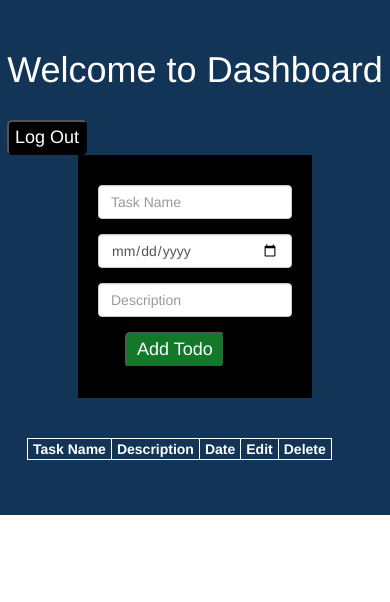
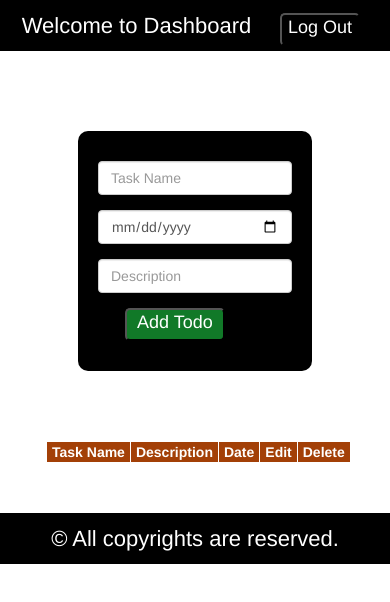
Before and after one commit to shorabhChobey/angular4-task, an Angular app: page /dashboard in a window 390 px wide. Shown: the top 602 px of the page. Built offline with nearby package versions, Linux system fonts and the light colour scheme.

Commit message:
Mobile responsive

```diff
--- a/src/app/dashboard/dashboard.component.css
+++ b/src/app/dashboard/dashboard.component.css
@@ -1,11 +1,22 @@
 
 .dashboard{
-	width: 100%;
-	background-color: #123456;
+	background: linear-gradient(left, #23ab34, #1f2e9a);
 	color: white;
+	padding-top: 80px;
+	height: 100%;
+
+}
+header{
+	background-color: black;
+	color: white;
+	font-size: 32px;
+	text-align: center;
 	padding-top: 10px;
-	height: 100%;
-	overflow: auto;
+	padding-bottom: 10px;
+}
+.head
+{
+	float: right;
 }
 
 a{
@@ -26,14 +37,17 @@ h1{
 }
 
 .dashboard-form{
+	border-radius: 10px;
+	padding-top: 50px;
 	background-color: black;
 	padding:30px 20px;
-	margin-left: 35%;
+	margin-left: 30%;
 	margin-right: 35%;
 }
 
-.row{
-padding-top: 40px;
+.table{
+	padding-left: 2%;
+padding-top: 70px;
 }
 table{
 
@@ -45,8 +59,10 @@ table{
 th{	border:1px solid white;
 	text-align: center;
 	padding: 0 5px;
+	background-color: #a34007;
 }
 td{
+	background-color: #2a2a36;
 	text-align: center;
 		padding: 5px 5px;
 		border:1px solid white;
@@ -56,7 +72,7 @@ button{
 	font-size: 18px;
 	border-radius: 5px;
 	background-color: black;
-	padding-top: 3px;
+	padding-top: 0px;
 	padding-bottom: 3px;
 }
 .button{
@@ -70,7 +86,19 @@ button{
 	padding-left: 60px;
 }
 
+.alert{
+	color:#ed0c07;
+	padding:5px !important;
+}
 
+footer{
+	padding: 10px 0px;
+	background-color: black;
+	text-align: center;
+	font-size: 22px;
+	color: white;
+
+}
 
 /*---------media queries--------------*/
 @media (max-width: 1200px)
@@ -125,8 +153,8 @@ table{
 {
 
 .dashboard-form{
-	margin-left: 5%;
-	margin-right: 5%;
+	margin-left: 15%;
+	margin-right: 15%;
 }
 table{
 	margin-left: 10%;
@@ -152,7 +180,9 @@ table{
 	margin-left: 10%;
 	margin-right:10%;
 }
-
+header{
+	font-size: 22px;
+}
 
 }
 /*---------end media query-------*/
--- a/src/app/dashboard/dashboard.component.html
+++ b/src/app/dashboard/dashboard.component.html
@@ -1,31 +1,38 @@
-
+<header>
+<div class="header">
+ Welcome to Dashboard <span class="head"> <a  routerLink="/login"><button>Log Out</button></a></span>
+</div>
+</header>
 <div class="dashboard">
-<div class="header"><h1>Welcome to Dashboard</h1><a  routerLink="/login"><button>Log Out</button></a>
+<form ngNativeValidate class="dashboard-form"  #dashboard="ngForm" >
+  <div class="form-group">
+   <input type="text"  class="form-control" id="name" placeholder="Task Name" name="taskname" ngModel required [value]="name" #formTask="ngModel">
+   <div *ngIf="formTask.touched &&formTask.errors?.required" class="alert alert-danger">
+   Please enter task name.
    </div>
-
-<form  class="dashboard-form"  #dashboard="ngForm"   >
-         <div class="form-group">
-           <input type="text"  class="form-control" id="name" placeholder="Task Name" name="taskname" ngModel required   [value]="name">
   </div>
   <div class="form-group" >
-           <input type="date"  class="form-control" id="date" placeholder="Date" name="date" ngModel required  [value]="date">
+   <input type="date"  class="form-control" id="date" placeholder="Date" name="date" ngModel required [value]="date" #formDate="ngModel">
+   <div *ngIf="formDate.touched &&formDate.errors?.required" class="alert alert-danger">
+   Please enter the date.
    </div>
-
+  </div>
    <div>
-           <input type="text"  class="form-control" id="description" placeholder="Description" name="description" ngModel [value]="description">
+  <input type="text"  class="form-control" id="description" placeholder="Description" name="description" required ngModel [value]="description" #formDescription="ngModel">
+  <div *ngIf="formDescription.touched &&formDescription.errors?.required" class="alert alert-danger">
+  Please enter description.
+  </div>
   </div>
   <div>
   <input type="hidden"  class="form-control" id="description" placeholder="Description" name="taskUpdate" ngModel [value]="hidden">
   </div>
   <div class="button-flow">
   <button class="button"  type='submit' (click)="onSubmit(dashboard.value)" >Add Todo</button>
-
   <button class="button" type="submit"  *ngIf="update" (click)="updateItem(dashboard .value)" >Update</button>
   </div>
-
   </form>
 
-<div class="row">
+<div class="table">
 <table>
 <tr>
  <th>Task Name</th>
@@ -34,7 +41,6 @@
  <th>Edit</th>
  <th>Delete</th>
 </tr>
-
 <tbody *ngFor= "let x of this.match">
 <tr>
 <td>{{x.taskname}}</td>
@@ -43,9 +49,12 @@
 <td><button (click)="edit(x.taskname)">Edit</button></td>
 <td><button (click)="delete(x.delete)">Delete</button></td>
 </tr>
-
-
 </tbody>
 </table>
 </div>
 </div>
+
+
+<footer>
+© All copyrights are reserved.
+</footer>
--- a/src/app/login/login.component.css
+++ b/src/app/login/login.component.css
@@ -1,14 +1,37 @@
+*{
+	padding: 0px;
+	margin: 0px;
+}
+body{
+	margin-top: 0px;
+	margin-bottom:0px;
+	margin-left:0px;
+	margin-right:0px;
+}
+.login{
+	padding-top: 10px;
+	padding-bottom: 10px;
+	font-size: 36px;
+
+	color: white;
+	text-align: center;
+	background-color: #14334d;
+
+}
+
 .signin{
-	padding-top: 70px;
-	padding-bottom: 270px;
+	padding-top: 140px;
+	padding-bottom: 165.5px;
 	background: linear-gradient(#ac2345, #2345ae);
 	color: white;
 	font-size: 18px;
 }
 input{
 padding-left: 20px;
+padding-right: 20px;
 	color: black;
 }
+
 
 .sign-in-form{
 	border-radius: 10px;
@@ -17,7 +40,10 @@ padding-left: 20px;
 	margin-right: 37%;
 	background-color: black;
 }
-
+a{
+	color:white;
+	text-decoration: none;
+}
 .email{
 	padding-top: 20px;
 	padding-bottom: 10px;
@@ -43,3 +69,125 @@ padding-left: 20px;
 form{
 	padding-bottom: 20px;
 }
+
+.submit{
+	padding-top: 10px;
+	padding-right: 10px;
+}
+
+.submit-button{
+	border-radius: 5px;
+	padding-left: 30px;
+	padding-right: 30px;
+	padding-top: 5px;
+	padding-bottom: 5px;
+	font-size: 20px;
+	background-color: #eb3800;
+	color:white;
+}
+
+
+.submit-button:hover{
+	background-color: #ab34e4;
+
+}
+
+.forget{
+	padding-top: 10px;
+	text-align: center;
+}
+
+.signup{
+	padding-top: 5px;
+	text-align: center;
+}
+.alert{
+	color: #ed0c07 !important;
+	    margin-left: 18px;
+    margin-right: 17px;
+}
+
+footer{
+	padding-top: 10px;
+	padding-bottom: 10px;
+	color: white;
+	text-align: center;
+	font-size: 24px;
+	background-color: #021b30;
+}
+
+
+
+
+
+/*---------media queries--------------*/
+@media (min-width: 1200px)
+{
+.sign-in-form{
+
+margin-left: 37%;
+    margin-right: 37%;
+}.alert{
+	    margin-left: 50px;
+    margin-right: 50px;
+}
+
+}
+
+@media screen and (min-width: 992px) and (max-width: 1199px)
+{
+.sign-in-form{
+
+margin-left: 32%;
+    margin-right: 32%;
+}
+.alert{
+	    margin-left: 60px;
+    margin-right: 60px;
+}
+
+
+}
+
+@media screen and (min-width: 768px) and (max-width: 991px)
+{
+.sign-in-form{
+margin-left: 28%;
+    margin-right: 28%;
+
+}
+.alert{
+	    margin-left: 47px;
+    margin-right: 47px;
+}
+
+
+}
+
+@media screen and (min-width: 576px) and (max-width: 767px)
+{
+.sign-in-form{
+	margin-left: 23%;
+    margin-right: 23%;
+}
+.alert{
+	    margin-left: 25px;
+    margin-right: 25px;
+}
+
+}
+
+@media (max-width: 575px)
+{
+.sign-in-form{
+
+margin-left: 17%;
+    margin-right: 17%;
+}
+.alert{
+	    margin-left: 39px;
+    margin-right: 39px;
+}
+
+}
+/*---------end media query-------*/
--- a/src/app/login/login.component.html
+++ b/src/app/login/login.component.html
@@ -1,6 +1,10 @@
+<body>
+<header>
+<div class="login">
+Login your account
+</div>
+</header>
 <div class="signin">
-<div class="login"><h1>Login your account</h1>
-</div>
 <form ngNativeValidate #loginForm="ngForm" (ngSubmit)="onSubmit(loginForm.value)" class="sign-in-form">
 <div class="email">
 <input type="email" class="input-lg col-xs input-group-lg" name="email" placeholder="Enter email" ngModel required  [(ngModel)]="loginForm.email" #formEmail="ngModel" required pattern="^([a-zA-Z0-9_\-\.]+)@([a-zA-Z0-9_\-\.]+)\.([a-zA-Z]{2,5})$" />
@@ -18,7 +22,7 @@
 </div>
 </div>
 <div class="submit">
-<input type="submit" value="Submit" ngModel required />
+<input class="submit-button" type="submit" value="Submit" ngModel required />
 </div>
 </form>
 <div class="forget">
@@ -27,6 +31,9 @@
 <div class="signup">
 <P>Already have account? <a routerLink='/registration'>Sign Up</a></P>
 </div>
-
 </div>
+<footer>
+	© All copyrights are reserved.
+</footer>
 <router-outlet></router-outlet>
+</body>
--- a/src/app/registration/registration.component.css
+++ b/src/app/registration/registration.component.css
@@ -1,119 +1,150 @@
+*{
+	padding: 0px;
+	margin: 0px;
+}
+header{
+	text-align: center;
+	padding-top: 10px;
+	padding-bottom: 10px;
+	background-color: black;
+	font-size: 36px;
+	color: white;
+}
+a{
+	color: white;
+	font-size: 22px;
+	text-decoration: none;
+}
 .registration-form{
-	padding-top: 70px;
-	padding-bottom: 270px;
+
+	padding-top: 130px;
+	padding-bottom: 177px;
 	background: linear-gradient(#094297, #169b4f,#094297);
-	text-align: center;
+
 	color: white;
 	font-size: 18px;
 }
-input{
-	color: black;
-}
-.sign-up{
-font-size: 24px !important;
+
+form{
+	border-radius: 10px;
+	margin-left: 37%;
+	margin-right:37%;
+	background-color:black;
+
 }
 
-.sign-up-form{
-	border-radius: 10px;
-	background-color: black;
-	padding: 20px;
-	margin-left:35%;
-	margin-right:35%;
+.name{
+		padding-top: 20px;
+	padding-left:20px;
+	padding-right:20px;
+}
+.email{
+
+	padding: 15px 20px;
+
 }
 
-.login{
-	padding-top: 20px;
+.password{
+		padding-top: 3px;
+	padding-right:20px;
+	padding-left:20px;
+}
+
+.input-lg{
+	border-radius:10px;
+	height: 30px;
+}
+.col-xs{
+	width: 100%;
+}
+.input-group-lg{
+	padding-left: 15px;
 	font-size: 18px;
+
+}
+input{
+	padding-left: 5px;
+}
+.submit{
+	padding-bottom:20px;
+	padding-top:20px;
+	padding-left: 33%;
+}
+
+.submit-button{
+	border-radius: 5px;
+	padding-top: 5px;
+	padding-bottom: 5px;
+	padding-left: 25px;
+	padding-right: 25px;
+	background-color: rgb(25, 105, 155);
+	font-size: 18px;
+}
+.submit-button:hover{
+	background-color: #2d9d08;
+}
+.signin{
+	padding-top: 10px;
 	text-align: center;
 }
 
-.sign{
+.alert{
+	color: #ed0c07 !important;
+	padding-left: 5px !important;
+	margin-right:-4px !important;
+
+}
+footer{
 	text-align: center;
+	font-size: 26px;
+	background-color: black;
+	color:white;
 }
 
-.button{
-	padding-top: 20px;
-}
-
-
-a{
-	color: white;
-	font-size: 24px;
-}
 
 
 
 /*---------media queries--------------*/
 @media (min-width: 1200px)
 {
+form{
+margin-left: 37%;
+	margin-right:37%;
+}
+}
 
-.sign-in-form{
-	margin-left:40%;
-	margin-right:40%;
-}
-.button{
-padding-left: 40%;
-	padding-right: 35%;
-
+@media screen and (min-width: 992px) and (max-width: 1199px)
+{
+form{
+margin-left: 30%;
+	margin-right:30%;
 }
 
 }
 
-@media screen and (min-width: 992px) and (max-width: 1199px)
+@media screen and (min-width: 768px) and (max-width: 991px)
 {
-
-.button{
-padding-left: 40%;
-	padding-right: 40%;
-
-}
-.sign-up-form{
-	margin-left:25%;
+form{
+margin-left: 25%;
 	margin-right:25%;
 }
 
 
 }
 
-@media screen and (min-width: 768px) and (max-width: 991px)
+@media screen and (min-width: 576px) and (max-width: 767px)
 {
-
-.button{
-padding-left: 29%;
-	padding-right: 33%;
-
+form{
+margin-left: 20%;
+	margin-right:20%;
 }
-.sign-up-form{
-	margin-left:25%;
-	margin-right:25%;
 }
 
-}
-
-@media screen and (min-width: 576px) and (max-width: 767px)
-{
-.button{
-padding-left: 32%;
-	padding-right: 32%;
-
-}
-.sign-up-form{
-	margin-left:20%;
-	margin-right:20%;
-}
-
-}
 @media (max-width: 575px)
 {
-	.button{
-padding-left: 15%;
-	padding-right: 15%;
-
-}
-.sign-up-form{
-	margin-left:15%;
+form{
+	margin-left: 15%;
 	margin-right:15%;
 }
-
 }
 /*---------end media query-------*/
--- a/src/app/registration/registration.component.html
+++ b/src/app/registration/registration.component.html
@@ -1,11 +1,12 @@
+ <body>
+ <header>
+      Create your Account
+  </header>
  <div class="registration-form"  >
 
-      <div class="signup">
-      <p>Create your account</p>
-      </div>
  <form ngNativeValidate #registrationForm="ngForm" (ngSubmit)="onSubmit(registrationForm.value)"  id="validation" class="sign-up-form">
      <div class="name">
-      <input type="text"  class="form-control" placeholder="First Name" name="name" required  ngModel #formName="ngModel" pattern="^([a-zA-Z]{3,})">
+      <input type="text"  class="form-control input-lg col-xs input-group-lg" placeholder="First Name" name="name" required  ngModel #formName="ngModel" pattern="^([a-zA-Z]{3,})">
       <div *ngIf="formName.touched &&formName.errors?.required" class="alert alert-danger">
       Please enter your name.
       </div>
@@ -15,7 +16,7 @@
     </div>
 
    <div class="email" >
-     <input type="email"  class="form-control"  placeholder="Email" name="email" required ngModel #formEmail="ngModel" pattern="^([a-zA-Z0-9_\-\.]+)@([a-zA-Z0-9_\-\.]+)\.([a-zA-Z]{2,5})$" />
+     <input type="email"  class="form-control input-lg col-xs input-group-lg"  placeholder="Email" name="email" required ngModel #formEmail="ngModel" pattern="^([a-zA-Z0-9_\-\.]+)@([a-zA-Z0-9_\-\.]+)\.([a-zA-Z]{2,5})$" />
 <div *ngIf="formEmail.touched &&formEmail.errors?.required" class="alert alert-danger">
            Email is required
          </div>
@@ -24,7 +25,7 @@
          </div>
     </div>
     <div class="password">
-       <input type="password"  class="form-control"  placeholder="Password" name="password" required ngModel #formPassword="ngModel" pattern="^([a-zA-Z0-9]{6,})">
+       <input type="password"  class="form-control input-lg col-xs input-group-lg"  placeholder="Password" name="password" required ngModel #formPassword="ngModel" pattern="^([a-zA-Z0-9]{6,})">
        <div *ngIf="formPassword.touched &&formPassword.errors?.required" class="alert alert-danger">
        Please create a password.
        </div>
@@ -33,9 +34,15 @@
        </div>
     </div>
     <div  class="submit">
-<input type="submit" value="Submit" required ngModel  />
-         </div>
+<input class="submit-button" type="submit" value="Submit" required ngModel  />
+   </div>
 </form>
+
  <div class="signin">
  <p > Already have an account? <a routerLink="/">Sign In</a></p>
   </div>
+</div>
+<footer>
+  © All copyrights are reserved.
+</footer>
+</body>
```
Lines whose indentation alone changed are shown as unchanged.
